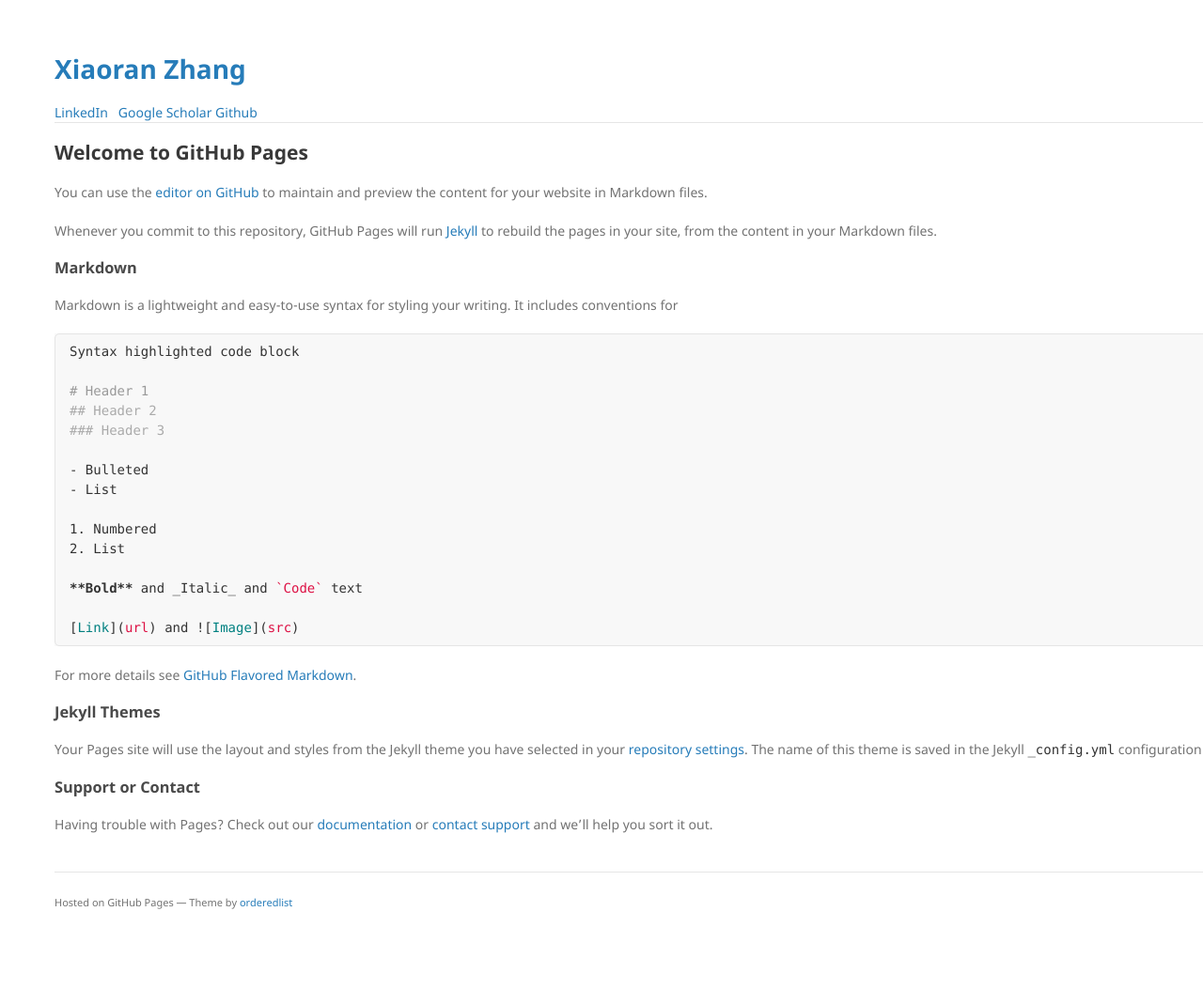
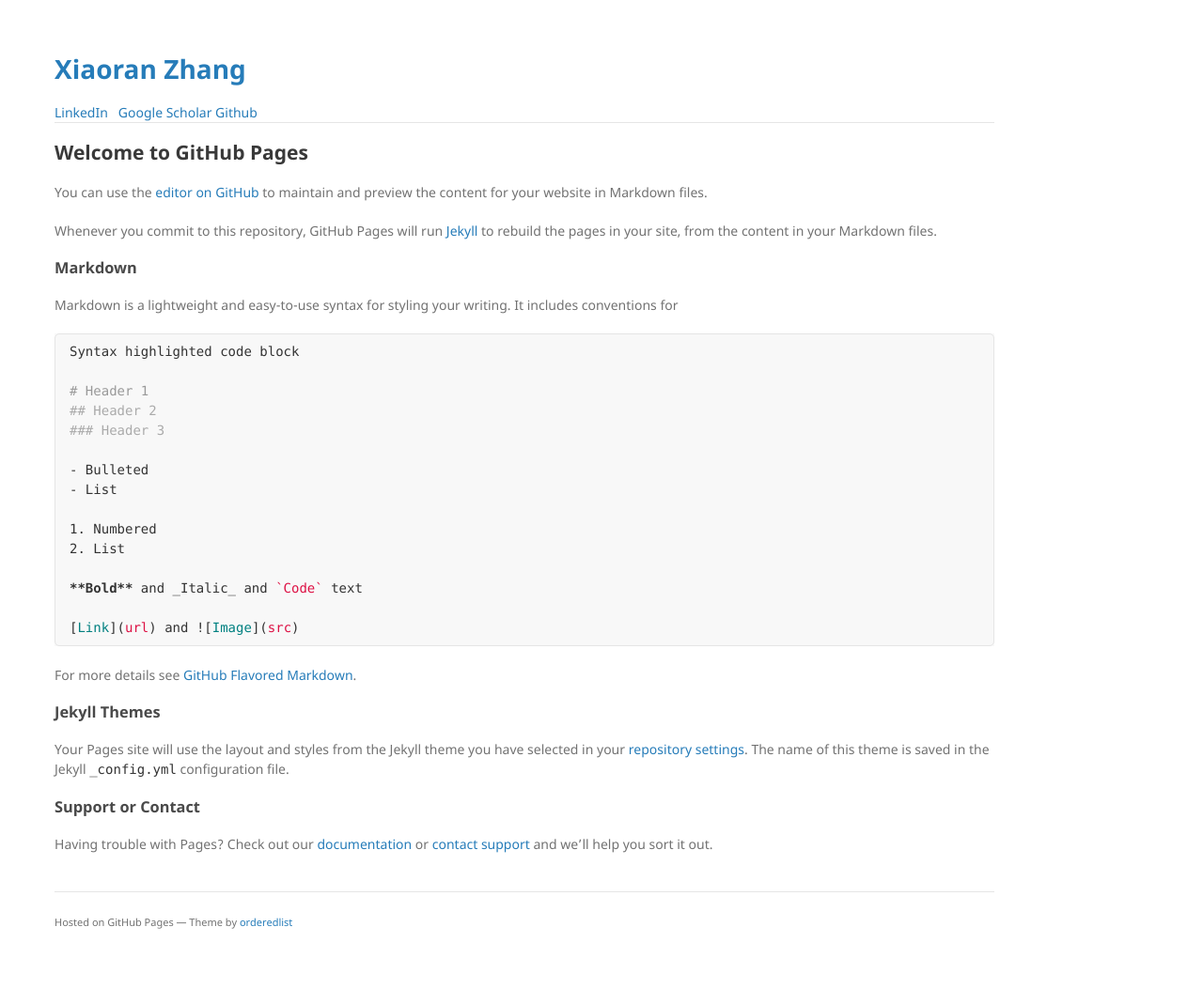
Before and after one commit to Voldemort108X/xrzhang, a Jekyll site: the page built from template.md, in a window 1280 px wide. Shown: the whole page at 94% size. Built offline with Jekyll 4.4.1, drawn with Linux system fonts in a browser that asks for light colours; our own code applies the rules of GitHub Pages for plain Markdown files; before the commit the page ends 1048 px from its top, so only the background shows below that.

Commit message:
wrapper update

```diff
--- a/_sass/jekyll-theme-minimal.scss
+++ b/_sass/jekyll-theme-minimal.scss
@@ -199,7 +199,7 @@ footer {
 @media print, screen and (max-width: 1500px) {
 
   div.wrapper {
-    width:1500px;
+    width:1000px;
     margin:0;
   }
 
```
